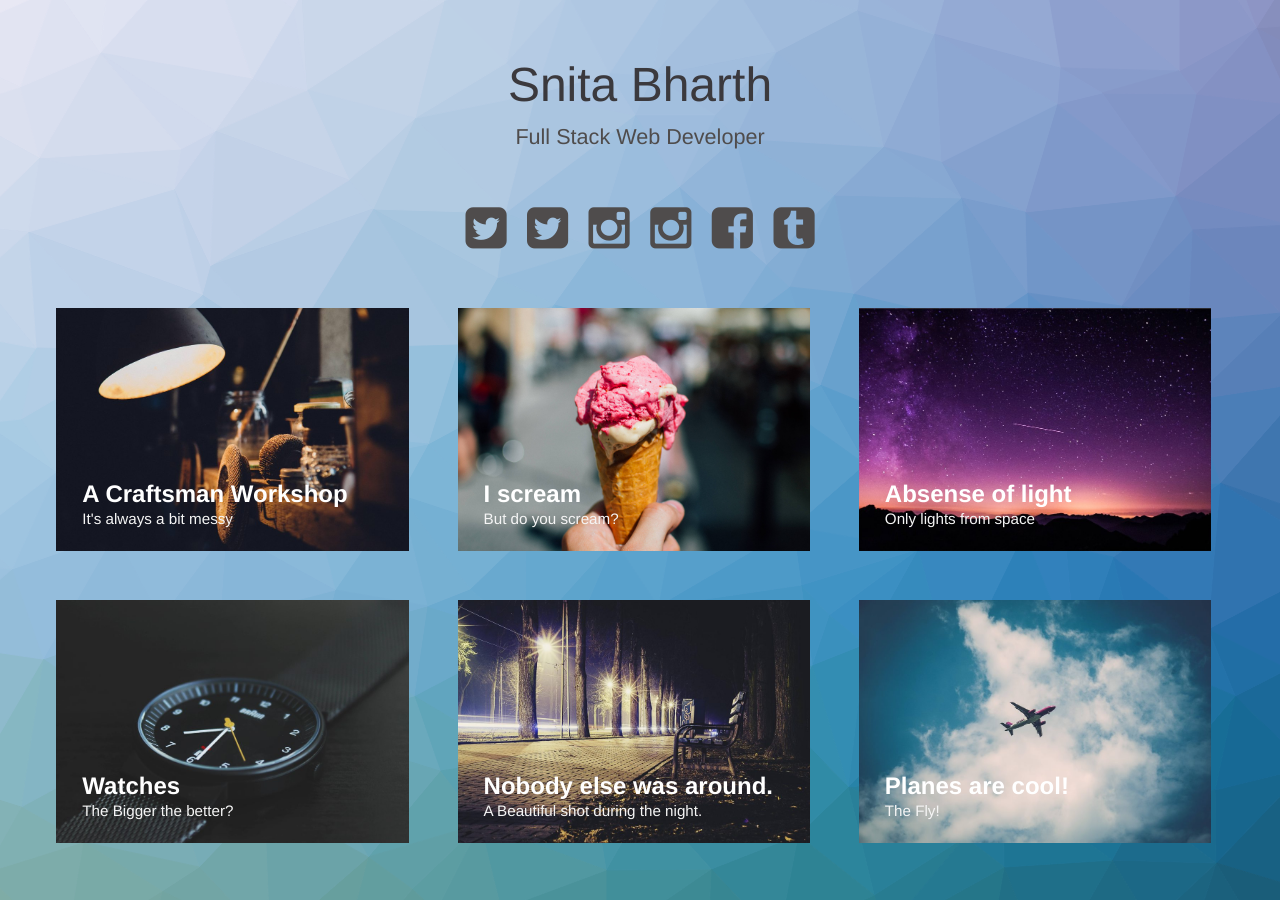
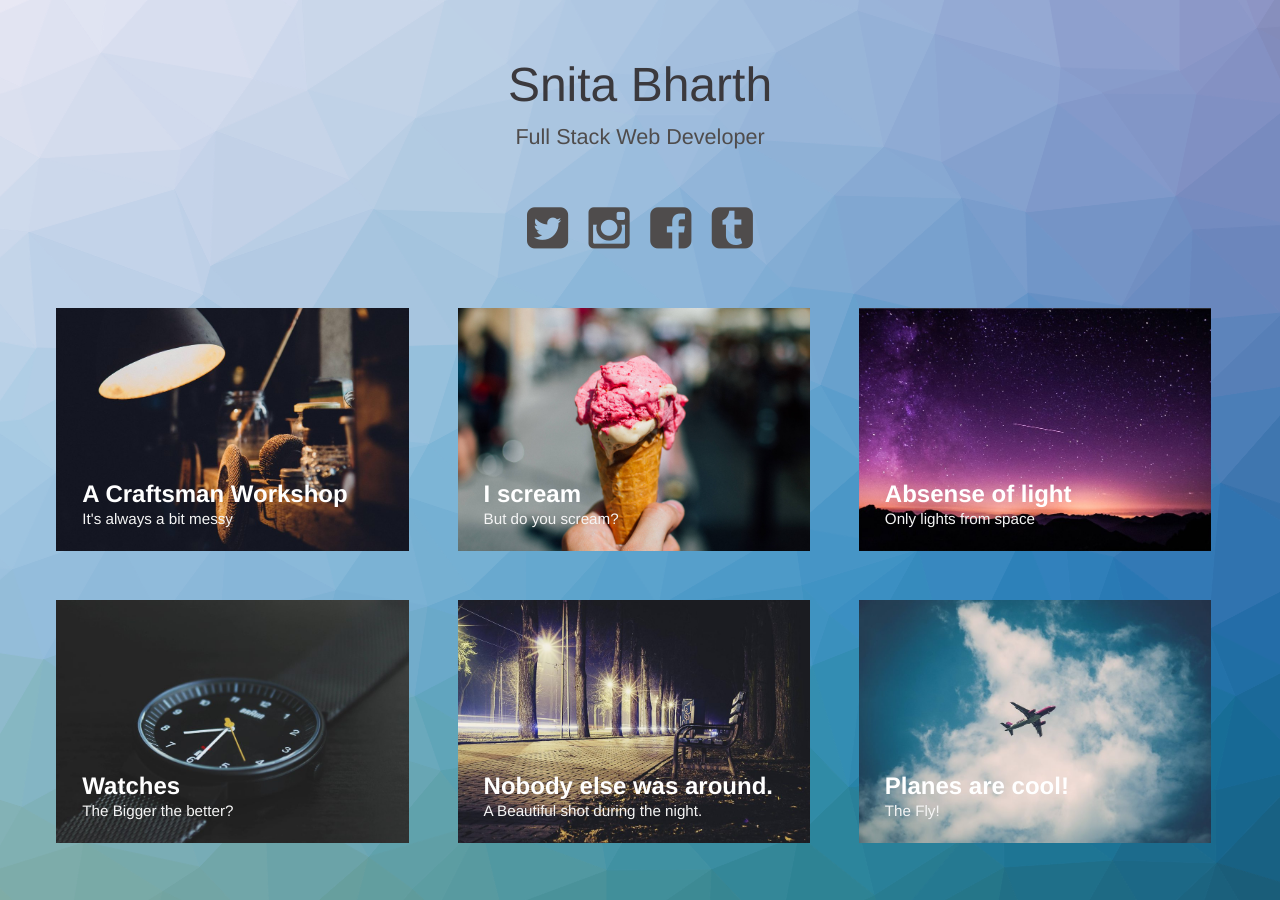
Before and after one commit to scribble79/scribble79.github.io, a Jekyll site: the page built from index.html, in a window 1280 px wide. Built offline with Jekyll 4.4.1, drawn with Linux system fonts in a browser that asks for light colours.

Commit message:
social icons

```diff
--- a/index.html
+++ b/index.html
@@ -30,9 +30,7 @@ layout: compress
     <header class="header">
         <h1>Snita Bharth<span>Full Stack Web Developer</span></h1>
         <nav class="links">
-            <a href="#"><i class="fa fa-twitter-square fa-3x"></i></a>
             <a href="https://twitter.com/guardian?ref_src=twsrc%5Egoogle%7Ctwcamp%5Eserp%7Ctwgr%5Eauthor"><i class="fa fa-twitter-square fa-3x"></i></a>
-            <a href="https://www.instagram.com/scribble79/"><i class="fa fa-instagram fa-3x"></i></a>
             <a href="https://www.instagram.com/scribble79/"><i class="fa fa-instagram fa-3x"></i></a>
             <a href="#"><i class="fa fa-facebook-square fa-3x"></i></a>
             <a href="#"><i class="fa fa-tumblr-square fa-3x"></i></a>
```
